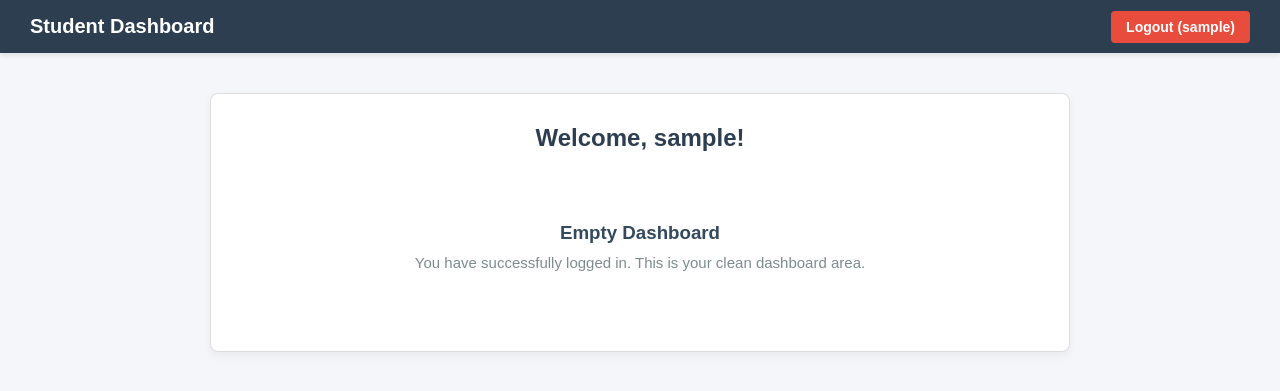
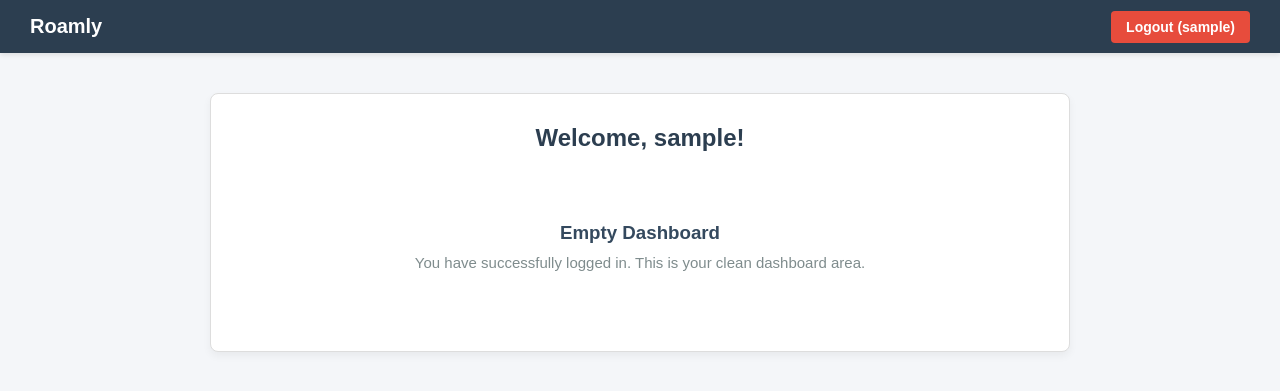
Before and after one commit to HBJ17/Roamly, a Flask app: page /dashboard in a window 1280 px wide. Shown: the top 391 px of the page. Run offline with Flask 3, Linux system fonts and the light colour scheme; the visitor is signed in with stand-in values (Sample User, id 1).

Commit message:
fix: update branding and application title to Roamly

```diff
--- a/templates/base.html
+++ b/templates/base.html
@@ -3,13 +3,13 @@
 <head>
     <meta charset="UTF-8">
     <meta name="viewport" content="width=device-width, initial-scale=1.0">
-    <title>{% block title %}Flask Dashboard{% endblock %}</title>
+    <title>{% block title %}Roamly{% endblock %}</title>
     <link rel="stylesheet" href="{{ url_for('static', filename='css/style.css') }}">
 </head>
 <body>
     {% if session.get('user_id') %}
     <header>
-        <h1>Student Dashboard</h1>
+        <h1>Roamly</h1>
         <nav>
             <a href="{{ url_for('logout') }}">Logout ({{ session.get('username') }})</a>
         </nav>
--- a/templates/dashboard.html
+++ b/templates/dashboard.html
@@ -1,6 +1,6 @@
 {% extends 'base.html' %}
 
-{% block title %}Dashboard - Flask App{% endblock %}
+{% block title %}Dashboard - Roamly{% endblock %}
 
 {% block content %}
 <div class="card">
--- a/templates/login.html
+++ b/templates/login.html
@@ -1,6 +1,6 @@
 {% extends 'base.html' %}
 
-{% block title %}Login - Flask Dashboard{% endblock %}
+{% block title %}Login - Roamly{% endblock %}
 
 {% block content %}
 <div class="card" style="max-width: 450px; margin: 50px auto;">
--- a/templates/signup.html
+++ b/templates/signup.html
@@ -1,6 +1,6 @@
 {% extends 'base.html' %}
 
-{% block title %}Sign Up - Flask Dashboard{% endblock %}
+{% block title %}Sign Up - Roamly{% endblock %}
 
 {% block content %}
 <div class="card" style="max-width: 450px; margin: 50px auto;">
```
Also changed, not shown: README.md.
